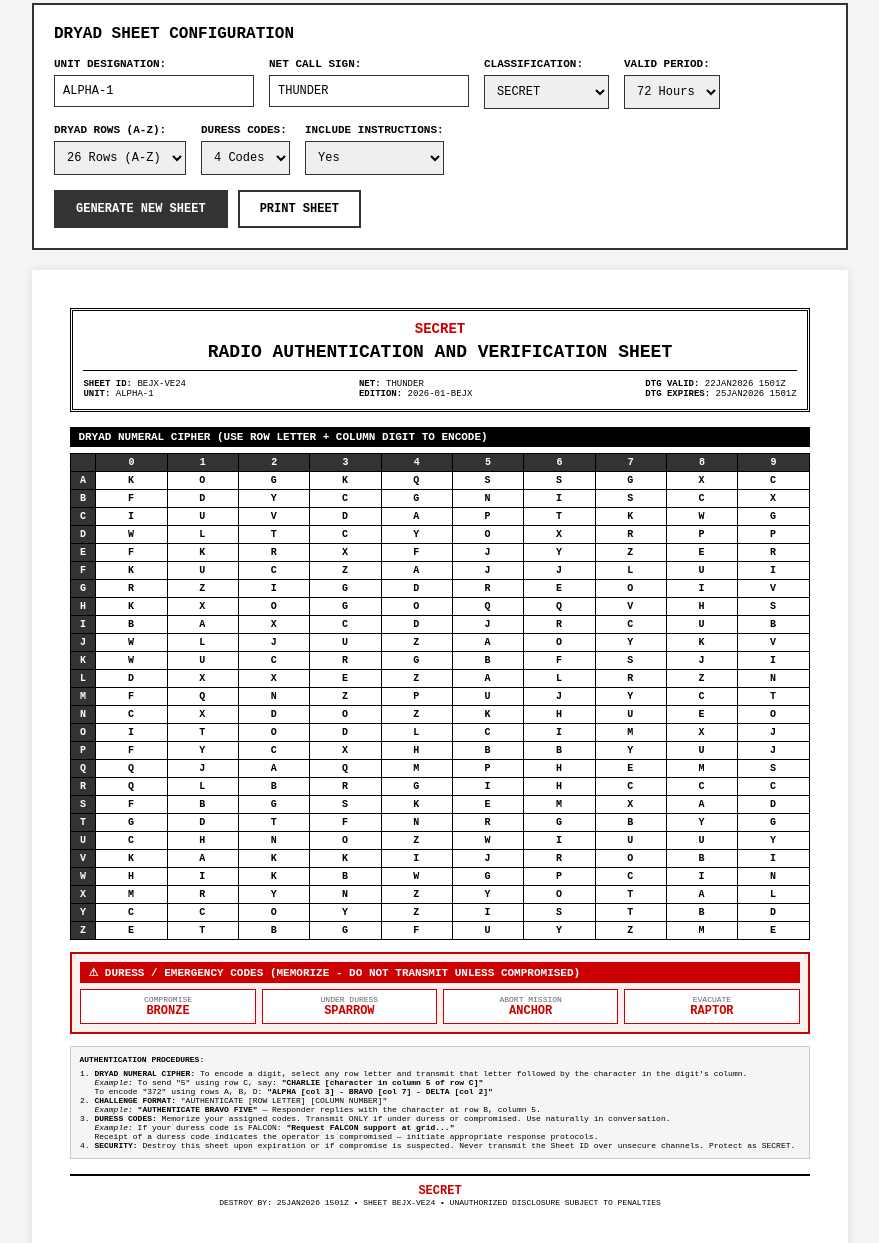
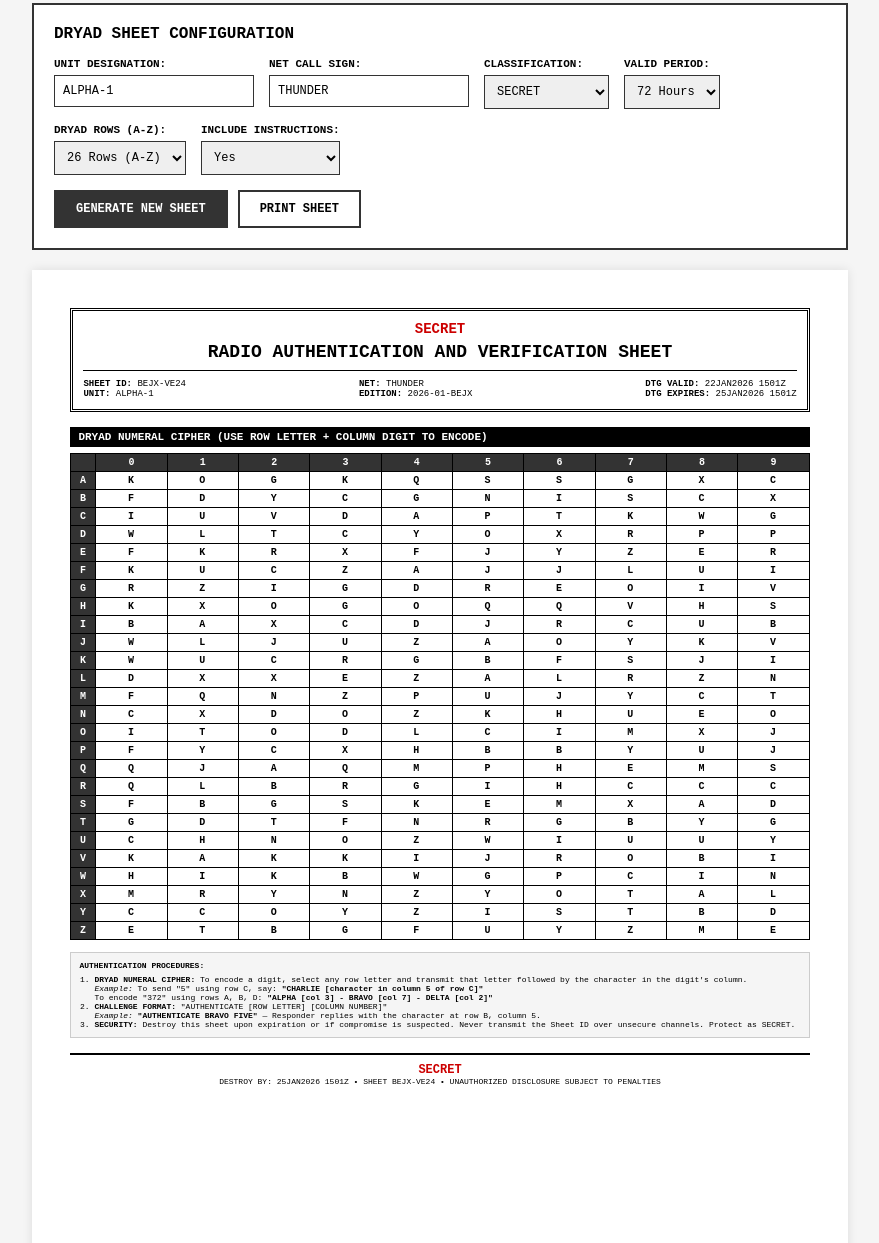
Before and after one commit to kj5djc/dryad, a plain HTML site: page index.html in a window 1280 px wide. Shown: the part 17-1260 px from the top of the page, without its empty margins (200-1079 px from the left). Drawn offline with Linux system fonts and the light colour scheme.

Commit message:
feat: remove duress code selection and related functionality from authentication system

```diff
--- a/index.html
+++ b/index.html
@@ -446,14 +446,6 @@
                 </select>
             </div>
             <div class="control-group">
-                <label>DURESS CODES:</label>
-                <select id="duressCodeCount">
-                    <option value="4" selected>4 Codes</option>
-                    <option value="6">6 Codes</option>
-                    <option value="8">8 Codes</option>
-                </select>
-            </div>
-            <div class="control-group">
                 <label>INCLUDE INSTRUCTIONS:</label>
                 <select id="includeInstructions">
                     <option value="yes" selected>Yes</option>
@@ -549,7 +541,6 @@
             const classification = document.getElementById('classification').value;
             const validPeriod = parseInt(document.getElementById('validPeriod').value);
             const dryadRows = parseInt(document.getElementById('dryadRows').value);
-            const duressCount = parseInt(document.getElementById('duressCodeCount').value);
             const includeInstr = document.getElementById('includeInstructions').value === 'yes';
 
             const now = new Date();
@@ -558,29 +549,6 @@
 
             // Generate DRYAD grid
             const dryadGrid = generateDryadGrid(dryadRows);
-
-            // Generate duress codes using real words
-            const duressTypes = [
-                'COMPROMISE', 'UNDER DURESS', 'ABORT MISSION', 'EVACUATE',
-                'HOSTAGE', 'CAPTURED', 'WOUNDED', 'NEED EXTRACT'
-            ];
-            const duressWords = [
-                'FALCON', 'GRANITE', 'COPPER', 'TIMBER', 'COBALT', 'MARBLE', 'IRON', 'BRONZE',
-                'SILVER', 'PHANTOM', 'SUMMIT', 'ANCHOR', 'ARCTIC', 'VIPER', 'RAPTOR', 'SPARROW',
-                'CARDINAL', 'OSPREY', 'CONDOR', 'RAVEN', 'MUSTANG', 'JAGUAR', 'PANTHER', 'TIGER'
-            ];
-            // Shuffle the words
-            for (let i = duressWords.length - 1; i > 0; i--) {
-                const j = getSecureRandom(i + 1);
-                [duressWords[i], duressWords[j]] = [duressWords[j], duressWords[i]];
-            }
-            const duressCodes = [];
-            for (let i = 0; i < duressCount; i++) {
-                duressCodes.push({
-                    type: duressTypes[i],
-                    code: duressWords[i]
-                });
-            }
 
             // Build HTML
             let html = `
@@ -623,18 +591,6 @@
                     </table>
                 </div>
 
-                <div class="section duress-section">
-                    <div class="section-title">⚠ DURESS / EMERGENCY CODES (MEMORIZE - DO NOT TRANSMIT UNLESS COMPROMISED)</div>
-                    <div class="duress-grid">
-                        ${duressCodes.map(dc => `
-                            <div class="duress-item">
-                                <span class="duress-label">${dc.type}</span>
-                                <span class="duress-code">${dc.code}</span>
-                            </div>
-                        `).join('')}
-                    </div>
-                </div>
-
                 ${includeInstr ? `
                 <div class="instructions">
                     <h4>AUTHENTICATION PROCEDURES:</h4>
@@ -644,9 +600,6 @@
                         To encode "372" using rows A, B, D: <strong>"ALPHA [col 3] - BRAVO [col 7] - DELTA [col 2]"</strong></li>
                         <li><strong>CHALLENGE FORMAT:</strong> "AUTHENTICATE [ROW LETTER] [COLUMN NUMBER]"<br>
                         <em>Example:</em> <strong>"AUTHENTICATE BRAVO FIVE"</strong> — Responder replies with the character at row B, column 5.</li>
-                        <li><strong>DURESS CODES:</strong> Memorize your assigned codes. Transmit ONLY if under duress or compromised. Use naturally in conversation.<br>
-                        <em>Example:</em> If your duress code is FALCON: <strong>"Request FALCON support at grid..."</strong><br>
-                        Receipt of a duress code indicates the operator is compromised — initiate appropriate response protocols.</li>
                         <li><strong>SECURITY:</strong> Destroy this sheet upon expiration or if compromise is suspected. Never transmit the Sheet ID over unsecure channels. Protect as ${classification}.</li>
                     </ol>
                 </div>
```
